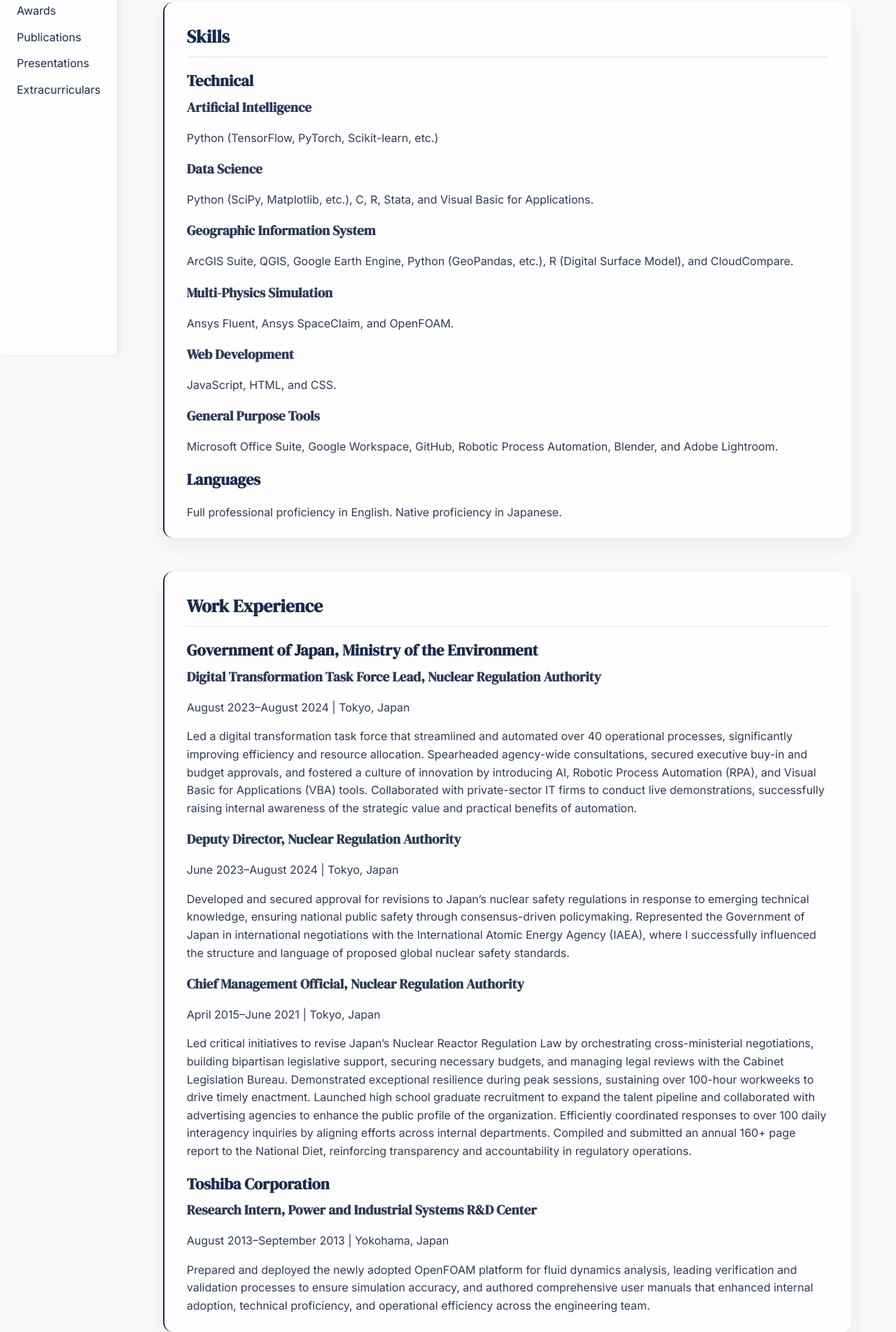
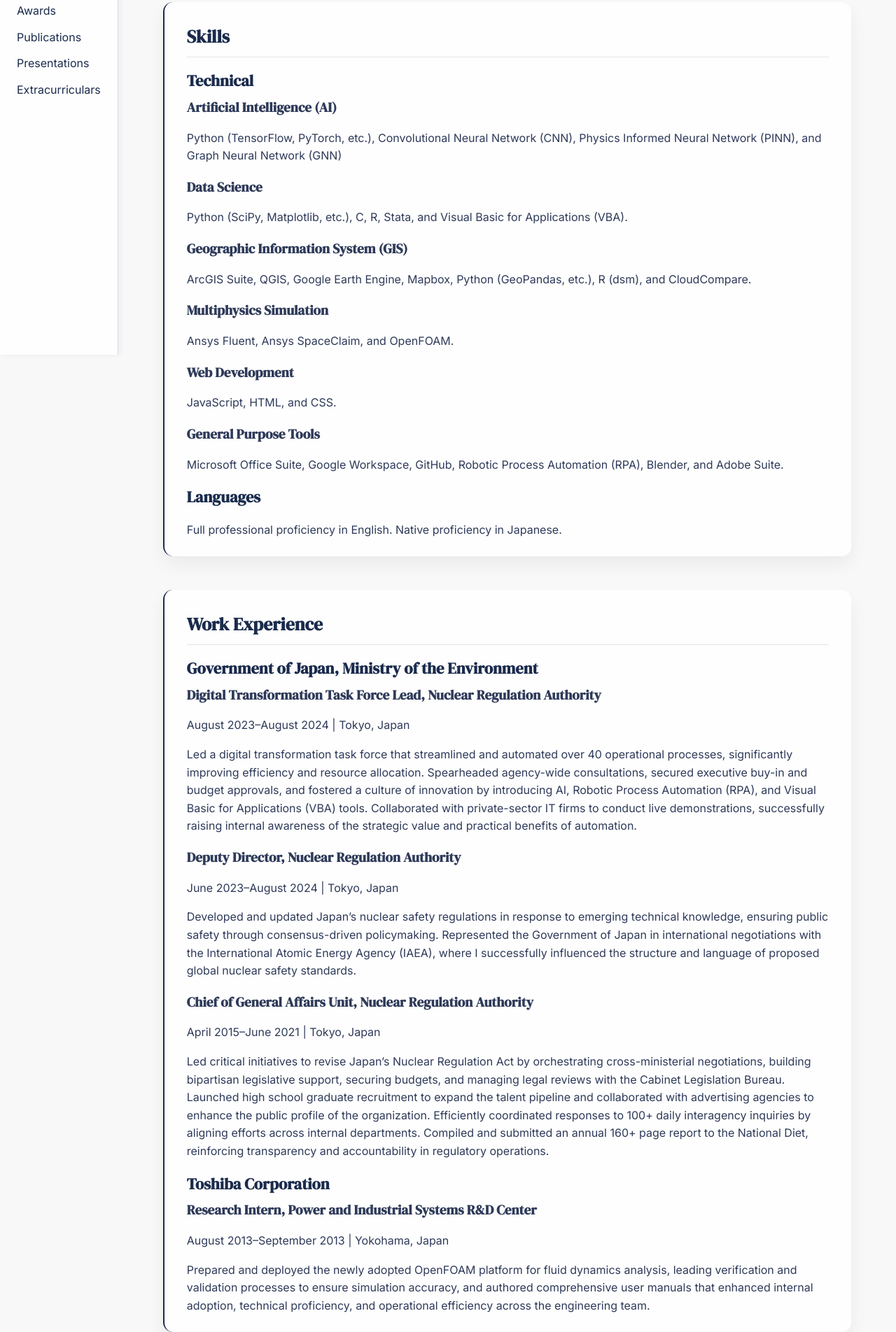
Before and after one commit to sy4232/profile, a plain HTML site: page index.html in a window 1280 px wide. Shown: the part 357-2261 px from the top of the page at 70% size. Drawn offline with Linux system fonts and the light colour scheme.

Commit message:
Update 2025-11-11

```diff
--- a/index.html
+++ b/index.html
@@ -52,18 +52,18 @@
       <div class="section-content">
         <h2>Skills</h2>
         <h3>Technical</h3>
-        <h4>Artificial Intelligence</h4>
-        <p>Python (TensorFlow, PyTorch, Scikit-learn, etc.)</p>
+        <h4>Artificial Intelligence (AI)</h4>
+        <p>Python (TensorFlow, PyTorch, etc.), Convolutional Neural Network (CNN), Physics Informed Neural Network (PINN), and Graph Neural Network (GNN)</p>
         <h4>Data Science</h4>
-        <p>Python (SciPy, Matplotlib, etc.), C, R, Stata, and Visual Basic for Applications.</p>
-        <h4>Geographic Information System</h4>
-        <p>ArcGIS Suite, QGIS, Google Earth Engine, Python (GeoPandas, etc.), R (Digital Surface Model), and CloudCompare.</p>
-        <h4>Multi-Physics Simulation</h4>
+        <p>Python (SciPy, Matplotlib, etc.), C, R, Stata, and Visual Basic for Applications (VBA).</p>
+        <h4>Geographic Information System (GIS)</h4>
+        <p>ArcGIS Suite, QGIS, Google Earth Engine, Mapbox, Python (GeoPandas, etc.), R (dsm), and CloudCompare.</p>
+        <h4>Multiphysics Simulation</h4>
         <p>Ansys Fluent, Ansys SpaceClaim, and OpenFOAM.</p>
         <h4>Web Development</h4>
         <p>JavaScript, HTML, and CSS.</p>
         <h4>General Purpose Tools</h4>
-        <p>Microsoft Office Suite, Google Workspace, GitHub, Robotic Process Automation, Blender, and Adobe Lightroom.</p>
+        <p>Microsoft Office Suite, Google Workspace, GitHub, Robotic Process Automation (RPA), Blender, and Adobe Suite.</p>
         <h3>Languages</h3>
         <p>Full professional proficiency in English. Native proficiency in Japanese.</p>
       </div>
@@ -79,10 +79,10 @@
         <p>Led a digital transformation task force that streamlined and automated over 40 operational processes, significantly improving efficiency and resource allocation. Spearheaded agency-wide consultations, secured executive buy-in and budget approvals, and fostered a culture of innovation by introducing AI, Robotic Process Automation (RPA), and Visual Basic for Applications (VBA) tools. Collaborated with private-sector IT firms to conduct live demonstrations, successfully raising internal awareness of the strategic value and practical benefits of automation.</p>
         <h4>Deputy Director, Nuclear Regulation Authority</h4>
         <p class="date">June 2023–August 2024 | Tokyo, Japan</p>
-        <p>Developed and secured approval for revisions to Japan’s nuclear safety regulations in response to emerging technical knowledge, ensuring national public safety through consensus-driven policymaking. Represented the Government of Japan in international negotiations with the International Atomic Energy Agency (IAEA), where I successfully influenced the structure and language of proposed global nuclear safety standards.</p>
-        <h4>Chief Management Official, Nuclear Regulation Authority</h4>
+        <p>Developed and updated Japan’s nuclear safety regulations in response to emerging technical knowledge, ensuring public safety through consensus-driven policymaking. Represented the Government of Japan in international negotiations with the International Atomic Energy Agency (IAEA), where I successfully influenced the structure and language of proposed global nuclear safety standards.</p>
+        <h4>Chief of General Affairs Unit, Nuclear Regulation Authority</h4>
         <p class="date">April 2015–June 2021 | Tokyo, Japan</p>
-        <p>Led critical initiatives to revise Japan’s Nuclear Reactor Regulation Law by orchestrating cross-ministerial negotiations, building bipartisan legislative support, securing necessary budgets, and managing legal reviews with the Cabinet Legislation Bureau. Demonstrated exceptional resilience during peak sessions, sustaining over 100-hour workweeks to drive timely enactment. Launched high school graduate recruitment to expand the talent pipeline and collaborated with advertising agencies to enhance the public profile of the organization. Efficiently coordinated responses to over 100 daily interagency inquiries by aligning efforts across internal departments. Compiled and submitted an annual 160+ page report to the National Diet, reinforcing transparency and accountability in regulatory operations.</p>
+        <p>Led critical initiatives to revise Japan’s Nuclear Regulation Act by orchestrating cross-ministerial negotiations, building bipartisan legislative support, securing budgets, and managing legal reviews with the Cabinet Legislation Bureau. Launched high school graduate recruitment to expand the talent pipeline and collaborated with advertising agencies to enhance the public profile of the organization. Efficiently coordinated responses to 100+ daily interagency inquiries by aligning efforts across internal departments. Compiled and submitted an annual 160+ page report to the National Diet, reinforcing transparency and accountability in regulatory operations.</p>
         <h3>Toshiba Corporation</h3>
         <h4>Research Intern, Power and Industrial Systems R&D Center</h4>
         <p class="date">August 2013–September 2013 | Yokohama, Japan</p>
@@ -107,7 +107,11 @@
         <h3>New York University, Data Services</h3>
         <h4>GIS Data Services Student Specialist</h4>
         <p class="date">2025 | New York, NY</p>
-        <p>Developed and maintained comprehensive GIS datasets—including Shapefiles and Digital Surface Models—and delivered ArcGIS training and consultation to faculty and staff, significantly enhancing their ability to apply spatial analysis tools effectively across diverse research and institutional projects.</p>
+        <p>Led advancing GIS literacy by serving as a lecturer for ArcGIS Suite courses, leading workshops on GeoAI applications, and providing consultations to faculty and students on enhancing research through GIS dataset exploration and the use of ArcGIS, QGIS, Google Earth Engine, and Mapbox.</p>
+        <h3>American Society for Photogrammetry and Remote Sensing (ASPRS)</h3>
+        <h4>Secretary, New York University Student Chapter</h4>
+        <p class="date">2025 | Brooklyn, NY</p>
+        <p>Founded the NYU Student Chapter, organizing and managing workshops featuring experts in remote sensing and GIS to share cutting-edge research. Led initiatives to promote GIS techniques and foster professional networking within the academic community.</p>
         <h3>Waseda University, School of Advanced Science and Technology</h3>
         <h4>Lecturer, Introduction to Nuclear Science and Engineering</h4>
         <p class="date">2019–2021 | Tokyo, Japan</p>
@@ -122,15 +126,15 @@
         <h3>New York University, Tandon School of Engineering</h3>
         <h4>Urban Systems, Ph.D.</h4>
         <p class="date">Graduation expected in May 2028 | Brooklyn, NY</p>
-        <p>Achieved a perfect GPA of 4.00 while conducting advanced research on urban morphology. Reconstructed urban heat island phenomena by integrating multi-physics simulations in Ansys Fluent with high-resolution digital surface models. Revealed the cooling effects of urban green spaces, significantly enhancing model accuracy by incorporating remote sensing data. Leveraged deep learning techniques using TensorFlow to reduce computational costs, improving both efficiency and predictive capability of the simulation framework.</p>
+        <p>GPA of 4.00 while conducting advanced research on urban morphology. Reconstructed urban heat island phenomena by integrating multiphysics simulations in Ansys Fluent with high-resolution digital surface models. Revealed the cooling effects of urban green spaces, significantly enhancing model accuracy by incorporating remote sensing data. Leveraged deep learning techniques to reduce computational costs, improving efficiency and predictive capability of the simulation framework.</p>
         <h3>UC San Diego, School of Global Policy and Strategy</h3>
         <h4>Master of Public Policy, Environmental Policy + Program Design and Evaluation</h4>
         <p class="date">June 2023 | La Jolla, CA</p>
-        <p>Awarded a full scholarship for academic excellence and research potential, I completed three specialized certifications that underscore my analytical and policy evaluation expertise. The Spatial Analysis Certificate reflects advanced command of geospatial theory, remote sensing, and tools such as QGIS, Google Earth Engine, and ArcGIS. The Policy Design & Evaluation Certificate highlights my ability to apply rigorous methodologies—including randomized experiments and impact evaluations—to real-world policy challenges. The Quantitative Certificate demonstrates mastery of data-intensive approaches, including big data processing and statistical analysis using R and Stata, enabling me to extract actionable insights for evidence-based decision-making.</p>
+        <p>Completed three specialized certifications that underscore my analytical and policy evaluation expertise. The Spatial Analysis Certificate reflects advanced command of geospatial theory, remote sensing, and tools such as QGIS, Google Earth Engine, and ArcGIS. The Policy Design & Evaluation Certificate highlights my ability to apply rigorous methodologies—including randomized experiments and impact evaluations—to real-world policy challenges. The Quantitative Certificate demonstrates mastery of data-intensive approaches, including big data processing and statistical analysis using R and Stata, enabling me to extract actionable insights for evidence-based decision-making.</p>
         <h3>Waseda University, School of Advanced Science and Technology</h3>
         <h4>Master of Engineering, Nuclear Engineering</h4>
         <p class="date">March 2015 | Tokyo, Japan</p>
-        <p>Graduated at the top of the class with a perfect 4.00 GPA and highest honors in nuclear engineering. Recognized for academic excellence and research impact through multiple national and international conference presentations, earning the Best Presentation Prize, Encouragement Prize, and a prestigious Fellowship from the Atomic Energy Society of Japan. Awarded two competitive merit-based scholarships, and served as team lead for an 11-member reactor thermal hydraulics laboratory, where I organized weekly research briefings and mentored junior students on thesis development and technical communication.</p>
+        <p>Graduated at the top of the class with a 4.00 GPA and highest honors in nuclear engineering. Recognized for academic excellence and research impact through multiple national and international conference presentations, earning the Best Presentation Prize, Encouragement Prize, and a prestigious Fellowship from the Atomic Energy Society of Japan. Awarded two competitive merit-based scholarships, and served as team lead for an 11-member reactor thermal hydraulics laboratory, where I organized weekly research briefings and mentored junior students on thesis development and technical communication.</p>
         <h4>Bachelor of Engineering, Applied Physics</h4>
         <p class="date">March 2013 | Tokyo, Japan</p>
         <p>Awarded the Encouragement Prize by the Atomic Energy Society of Japan and the Young Fellow Prize by the Japan Society of Mechanical Engineers for an outstanding presentation on boiling transition simulations. </p>
```
